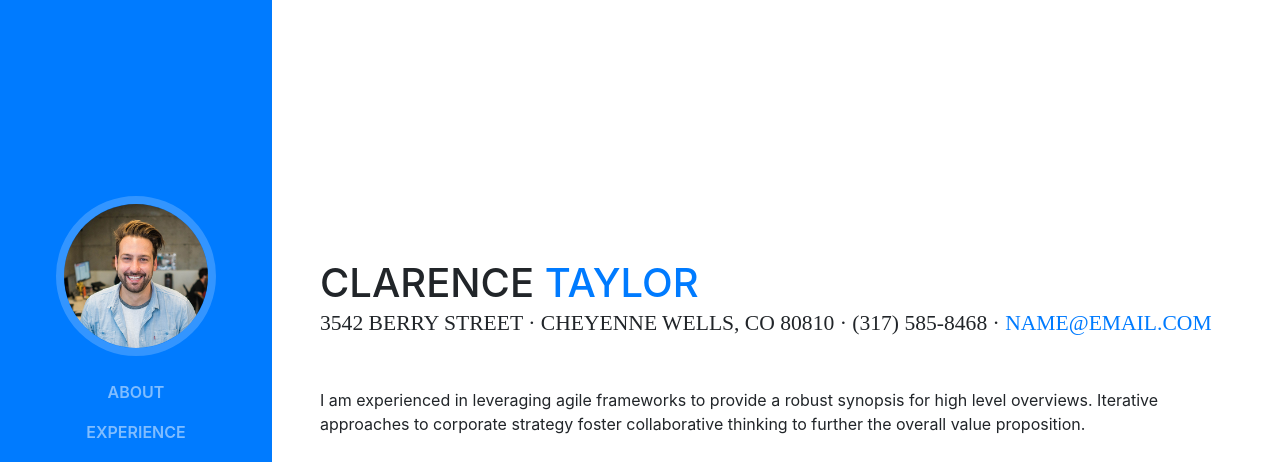
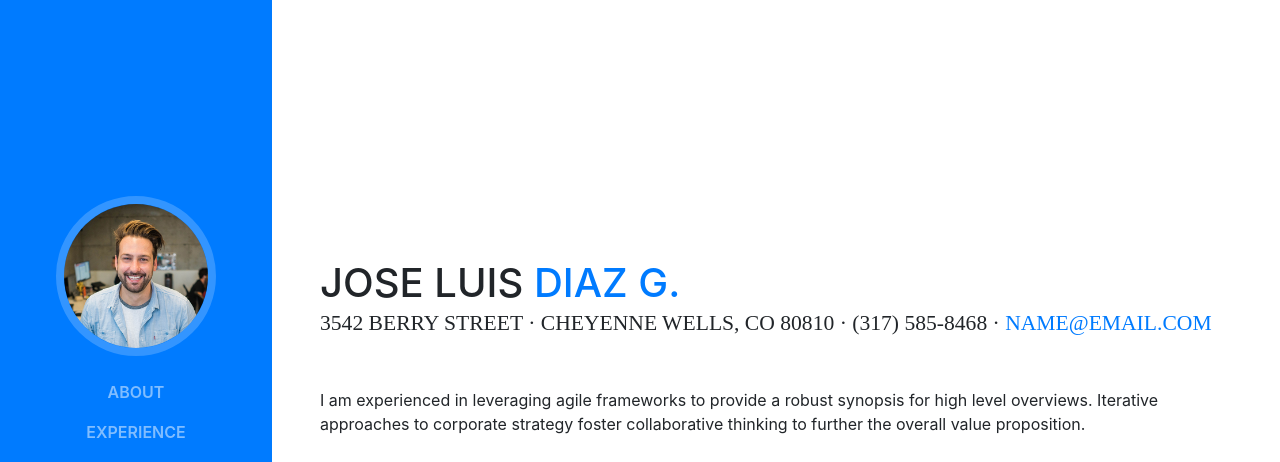
Before and after one commit to comunidadGitPrueba123/GitExample, a website with bundled scripts: page index.html in a window 1280 px wide. Shown: the top 462 px of the page. Built offline with nearby package versions, Linux system fonts and the light colour scheme; a web font is replaced by a local one.

Commit message:
cambiamos el nombre de la pagina

```diff
--- a/index.html
+++ b/index.html
@@ -65,8 +65,8 @@
 
       <section class="resume-section p-3 p-lg-5 d-flex d-column" id="about">
         <div class="my-auto">
-          <h1 class="mb-0">Clarence
-            <span class="text-primary">Taylor</span>
+          <h1 class="mb-0">JOSE LUIS
+            <span class="text-primary">DIAZ G.</span>
           </h1>
           <div class="subheading mb-5">3542 Berry Street · Cheyenne Wells, CO 80810 · (317) 585-8468 ·
             <a href="mailto:name@email.com">name@email.com</a>
```
